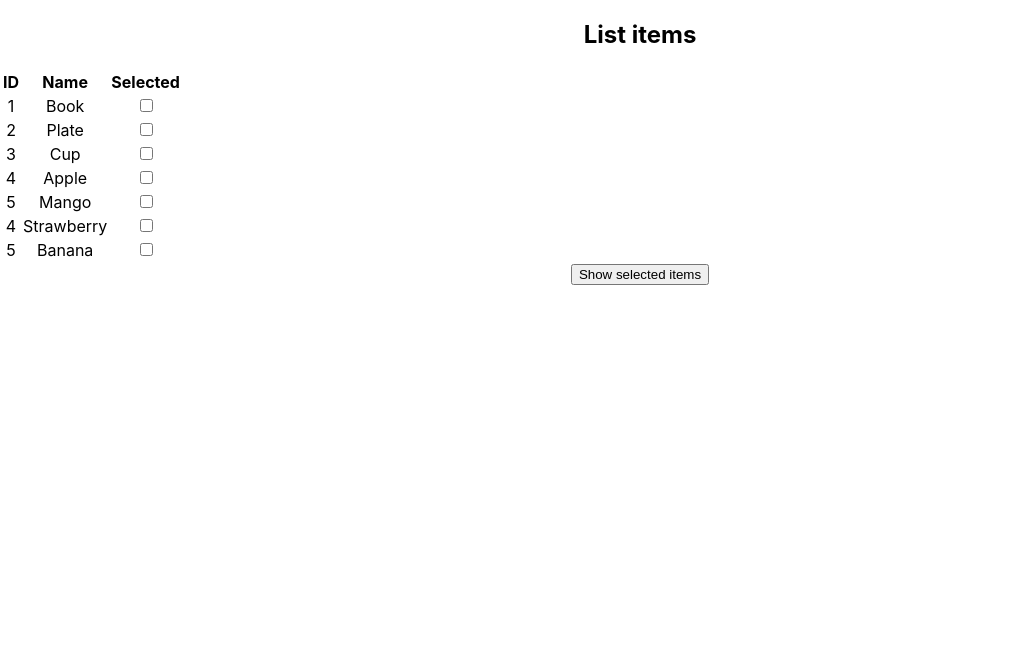
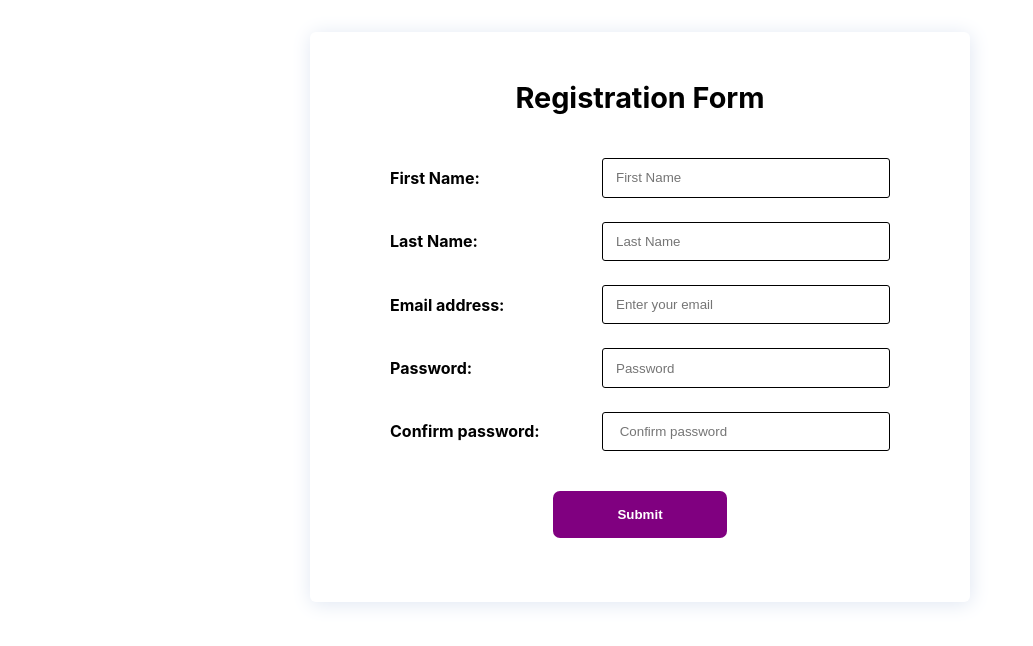
Before and after one commit to MutiatBash/code-vixens-exams, a React (Create React App) app: page / in a window 1280 px wide. Shown: the top 646 px of the page, without its empty margins (0-1033 px from the left). Built offline with nearby package versions, Linux system fonts and the light colour scheme.

Commit message:
question 6

```diff
--- a/package.json
+++ b/package.json
@@ -6,6 +6,7 @@
     "@testing-library/jest-dom": "^5.16.5",
     "@testing-library/react": "^13.4.0",
     "@testing-library/user-event": "^13.5.0",
+    "latest": "^0.2.0",
     "react": "^18.2.0",
     "react-dom": "^18.2.0",
     "react-scripts": "5.0.1",
--- a/src/App.js
+++ b/src/App.js
@@ -1,21 +1,11 @@
-import logo from "./logo.svg";
+import RegistrationForm from "./regform";
 import "./App.css";
 import ItemList from "./items";
 
 function App() {
-  const items = [
-    { id: 1, name: "Book" },
-    { id: 2, name: "Plate" },
-    { id: 3, name: "Cup" },
-    { id: 4, name: "Apple" },
-    { id: 5, name: "Mango" },
-    { id: 4, name: "Strawberry" },
-    { id: 5, name: "Banana" },
-  ];
   return (
     <div className="App">
-      <h2>List items</h2>
-      <ItemList items={items} />
+      <RegistrationForm />
     </div>
   );
 }
--- /dev/null
+++ b/src/regform.js
@@ -0,0 +1,177 @@
+import styled from "styled-components";
+import { useForm } from "react-hook-form";
+
+// STYLING
+const Form = styled.form`
+  max-width: 500px;
+  display: flex;
+  border: none;
+  border-radius: 6px;
+  box-shadow: 1px 2px 20px rgb(223, 230, 242);
+  margin: 2rem auto;
+  padding: 3rem 5rem;
+  flex-direction: column;
+  flex-wrap: wrap;
+  gap: 1.5rem;
+  justify-items: space-between;
+`;
+const Label = styled.label`
+  text-align: left;
+  font-weight: 700;
+`;
+const Input = styled.input`
+  border-radius: 3px;
+  border: 1px solid black;
+  padding: 0.7rem 6rem 0.7rem 0.8rem;
+`;
+const Button = styled.button`
+  background-color: purple;
+  border: none;
+  display: flex;
+  margin: 1rem auto;
+  font-weight: 600;
+  cursor: pointer;
+  align-items: center;
+  justify-content: center;
+  border-radius: 7px;
+  padding: 1rem 4rem;
+  color: white;
+`;
+const Head = styled.h1`
+  font-size: 1.8rem;
+  margin-top: 0;
+`;
+const Field = styled.div`
+  display: flex;
+  justify-content: space-between;
+  align-items: center;
+`;
+const Errormsg = styled.span`
+  color: red;
+  font-size: 0.8rem;
+  padding: 0;
+  margin: 0;
+  font-weight: 600;
+  text-align: right;
+`;
+const RegistrationForm = () => {
+  const {
+    register,
+    handleSubmit,
+    formState: { errors },
+    watch,
+  } = useForm();
+  const onSubmit = (data) => {
+    alert("Registration successful");
+  };
+
+  const password = watch("password");
+  const confirmPassword = watch("confirmpassword");
+  return (
+    <div className="form">
+      <Form onSubmit={handleSubmit(onSubmit)}>
+        <Head>Registration Form</Head>
+        <Field>
+          <Label htmlFor="FirstName">First Name: </Label>
+          <Input
+            type="text"
+            name="firstname"
+            placeholder="First Name"
+            {...register("firstname", {
+              required: "required",
+              pattern: {
+                value: /^[A-Za-z]+$/i,
+                message: "invalid input, numbers and characters not allowed",
+              },
+            })}
+          />
+        </Field>
+        {errors.firstname && <Errormsg>{errors.firstname.message}</Errormsg>}
+        <Field>
+          <Label htmlFor="lastName">Last Name: </Label>
+          <Input
+            type="text"
+            name="lastname"
+            placeholder="Last Name"
+            {...register("lastname", {
+              required: "required",
+              pattern: {
+                value: /^[A-Za-z]+$/i,
+                message: "invalid input, numbers and characters not allowed",
+              },
+            })}
+          />
+        </Field>
+        {errors.lastname && <Errormsg>{errors.lastname.message}</Errormsg>}
+        <Field>
+          <Label htmlFor="email">Email address: </Label>
+
+          <Input
+            type="email"
+            name="email"
+            placeholder="Enter your email"
+            {...register("email", {
+              required: "required",
+              pattern: {
+                value: /\S+@\S+\.\S+/,
+                message: "invalid email format",
+              },
+            })}
+          />
+        </Field>
+        {errors.email && <Errormsg>{errors.email.message}</Errormsg>}
+        <Field>
+          <Label htmlFor="password">Password: </Label>
+          <Input
+            type="password"
+            name="password"
+            placeholder="Password"
+            {...register("password", {
+              required: "required",
+              minLength: {
+                value: 8,
+                message: "Password must be at least 8 characers",
+              },
+              pattern: {
+                value:
+                  /^(?=.*\d)(?=.*[a-z])(?=.*[A-Z])(?=.*[^a-zA-Z0-9]).{8,}$/,
+                message:
+                  "Password must contain at least one uppercase letter, one lowercase letter, one number and one special character",
+              },
+            })}
+          />
+        </Field>
+        {errors.password && <Errormsg>{errors.password.message}</Errormsg>}
+        <Field>
+          <Label htmlFor="password"> Confirm password: </Label>
+          <Input
+            type="password"
+            name="confirmpassword"
+            placeholder=" Confirm password"
+            {...register("confirmpassword", {
+              required: "required",
+              minLength: {
+                value: 8,
+                message: "Password must be at least 8 characers",
+              },
+              pattern: {
+                value:
+                  /^(?=.*\d)(?=.*[a-z])(?=.*[A-Z])(?=.*[^a-zA-Z0-9]).{8,}$/,
+                message:
+                  "Password must contain at least one uppercase letter, one lowercase letter, one number and one special character",
+              },
+            })}
+          />
+        </Field>
+        {errors.confirmpassword && (
+          <Errormsg>{errors.confirmpassword.message}</Errormsg>
+        )}
+        <div>
+          <Button type="submit">Submit</Button>
+        </div>
+      </Form>
+    </div>
+  );
+};
+
+export default RegistrationForm;
```
Also changed, not shown: 1 other file (tests, documents, lock files or other folders).
